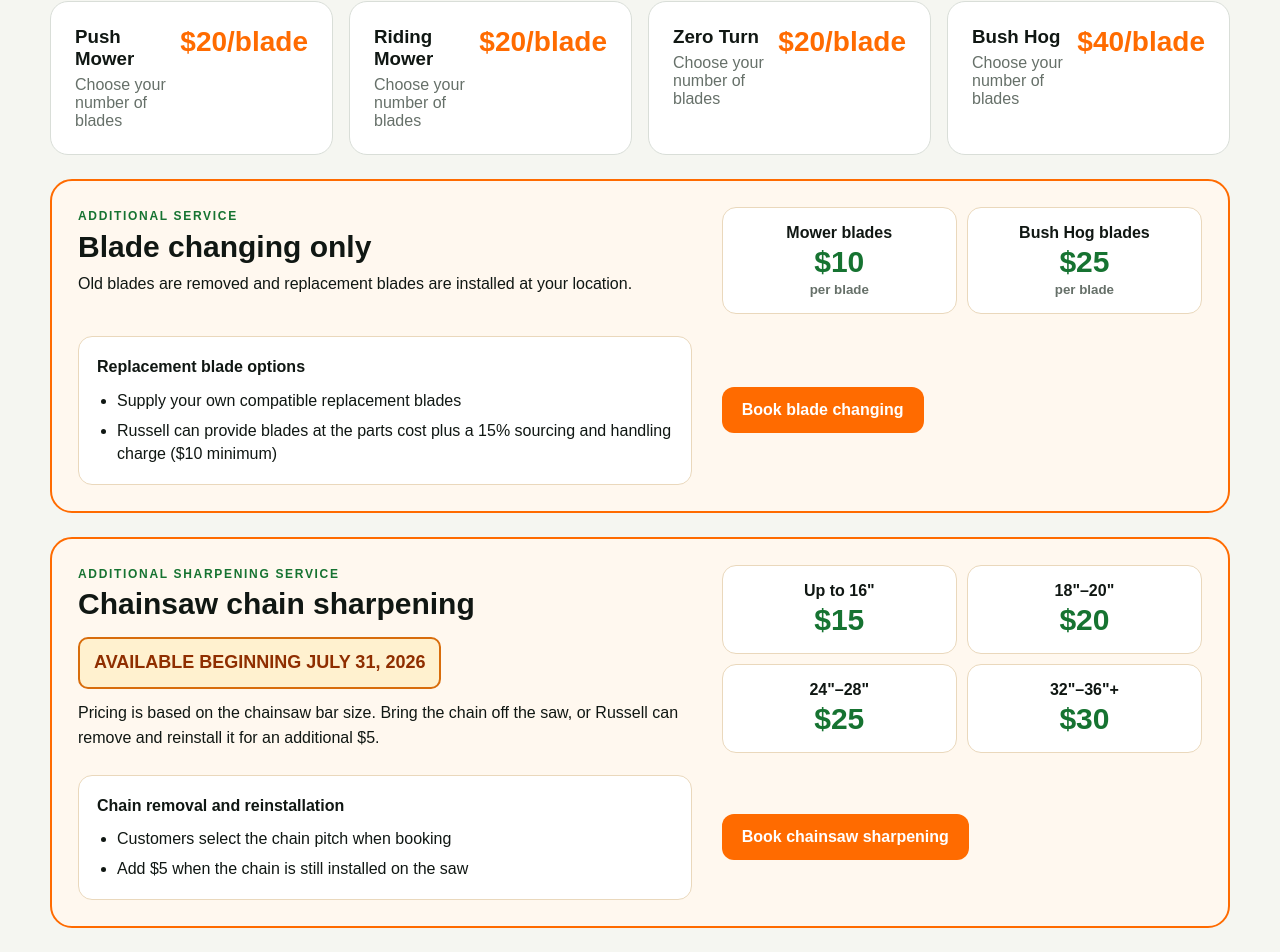
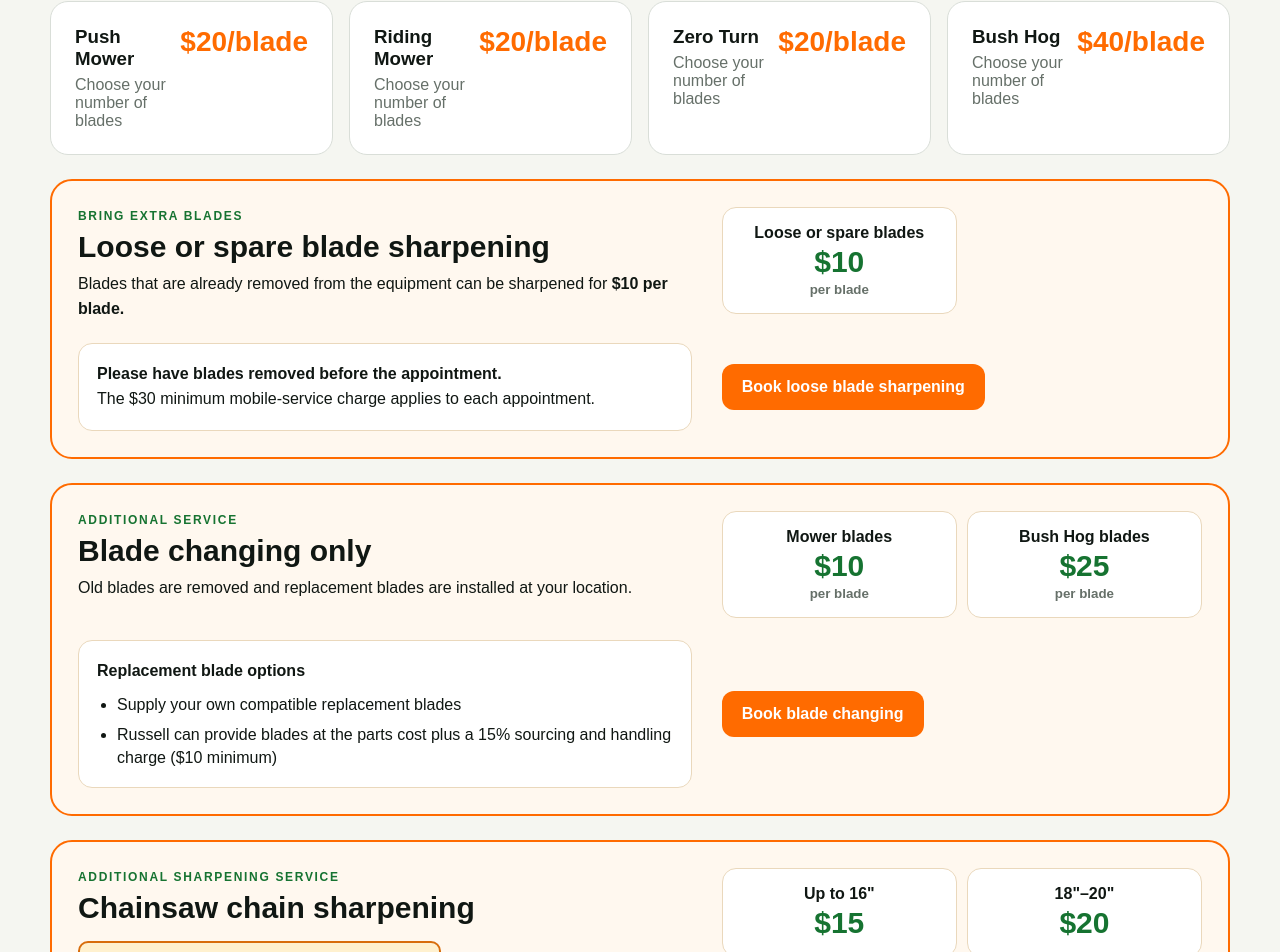
Before and after one commit to rp8tv66s69-bot/russells-mobile-blade-sharpening-live, a Next.js app: page / in a window 1280 px wide. Shown: the part 1165-2117 px from the top of the page. Built offline with nearby package versions, Linux system fonts and the light colour scheme; no server answers; the database is empty.

Commit message:
Add loose blade sharpening section

```diff
--- a/app/page.tsx
+++ b/app/page.tsx
@@ -56,6 +56,21 @@ export default function HomePage() {
             </article>
           ))}
         </div>
+        <article className="blade-change-callout">
+          <div className="blade-change-heading">
+            <p className="eyebrow">Bring extra blades</p>
+            <h3>Loose or spare blade sharpening</h3>
+            <p>Blades that are already removed from the equipment can be sharpened for <strong>$10 per blade.</strong></p>
+          </div>
+          <div className="blade-change-rates" aria-label="Loose blade sharpening price">
+            <div><span>Loose or spare blades</span><strong>$10</strong><small>per blade</small></div>
+          </div>
+          <div className="blade-change-details">
+            <p><strong>Please have blades removed before the appointment.</strong></p>
+            <p>The $30 minimum mobile-service charge applies to each appointment.</p>
+          </div>
+          <Link className="button orange" href="/book">Book loose blade sharpening</Link>
+        </article>
         <article className="blade-change-callout">
           <div className="blade-change-heading">
             <p className="eyebrow">Additional service</p>
```
